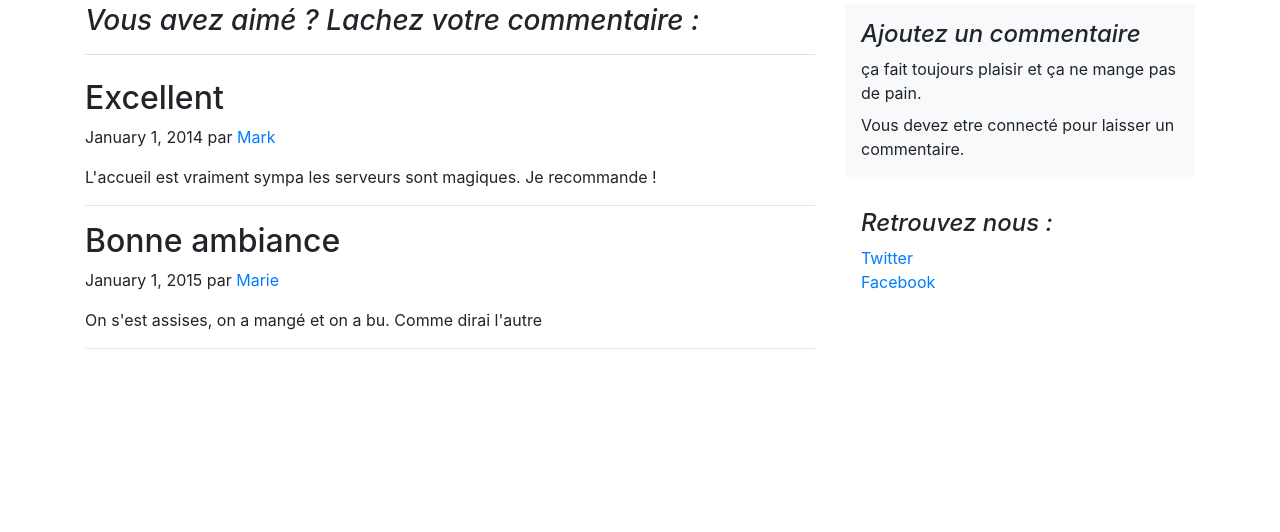
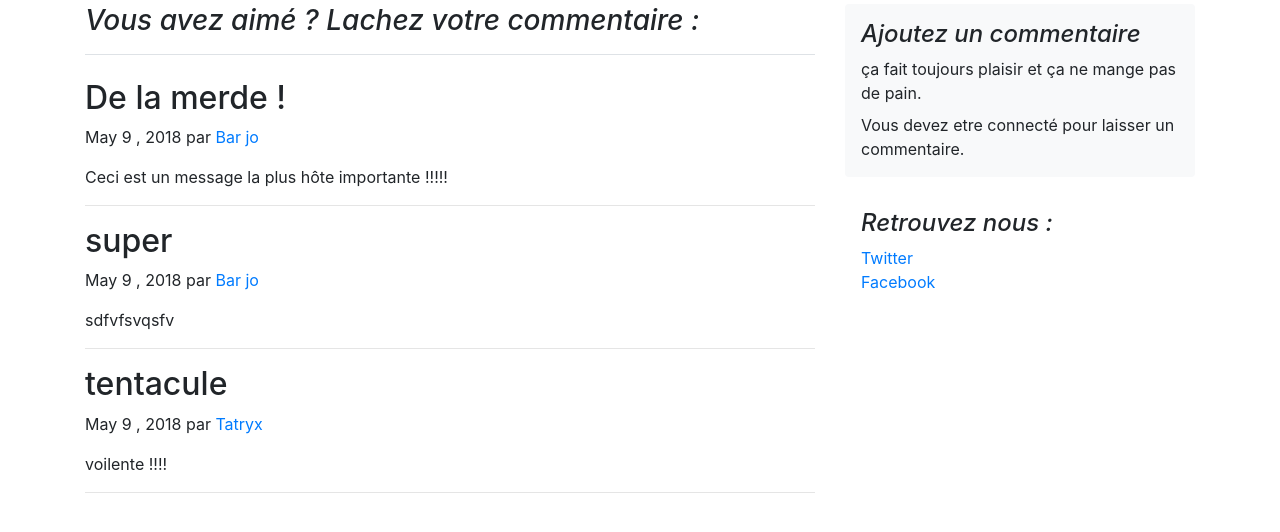
Before and after one commit to nekroilus/junky, a PHP site: page /livre_d_or in a window 1280 px wide. Shown: the part 56-588 px from the top of the page. Run offline with PHP 8.4, Linux system fonts and the light colour scheme; some libraries are stand-ins or nearby versions.

Commit message:
persistance des messages dans un fichier json

```diff
--- a/contents/livre_d_or.php
+++ b/contents/livre_d_or.php
@@ -5,24 +5,9 @@
 				Vous avez aimé ? Lachez votre commentaire :
 			</h3>
 
-			<div class="blog-post">
-				<h2 class="blog-post-title">Excellent</h2>
-				<p class="blog-post-meta">January 1, 2014 par <a href="#">Mark</a></p>
+	<?php
+			$messages = json_decode(file_get_contents($_SERVER['DOCUMENT_ROOT'] . "/datas/messages.json"),true);
 
-				<p>L'accueil est vraiment sympa les serveurs sont magiques. Je recommande !</p>
-				<hr>
-			</div>
-			<div class="blog-post">
-				<h2 class="blog-post-title">Bonne ambiance</h2>
-				<p class="blog-post-meta">January 1, 2015 par <a href="#">Marie</a></p>
-
-				<p>On s'est assises, on a mangé et on a bu. Comme dirai l'autre</p>
-				<hr>
-			</div>
-
-	<?php
-		if(isset($_SESSION['messages'])){
-			$messages = $_SESSION['messages'];
 			foreach($messages as $message){
 			?>
 			<div class="blog-post">
@@ -35,7 +20,6 @@
 
 			<?php
 			}
-		}
 
 	?>
 
--- /dev/null
+++ b/datas/messages.json
@@ -0,0 +1 @@
+[{"titre":"De la merde !","contenu":"Ceci est un message la plus h\u00f4te importante !!!!!","date":"May 9 , 2018","auteur":"Bar jo"},{"titre":"super","contenu":"sdfvfsvqsfv","date":"May 9 , 2018","auteur":"Bar jo"},{"titre":"tentacule","contenu":"voilente !!!!","date":"May 9 , 2018","auteur":"Tatryx "}]
```
Also changed, not shown: scripts/add_message.php (+9 -7 lines).
